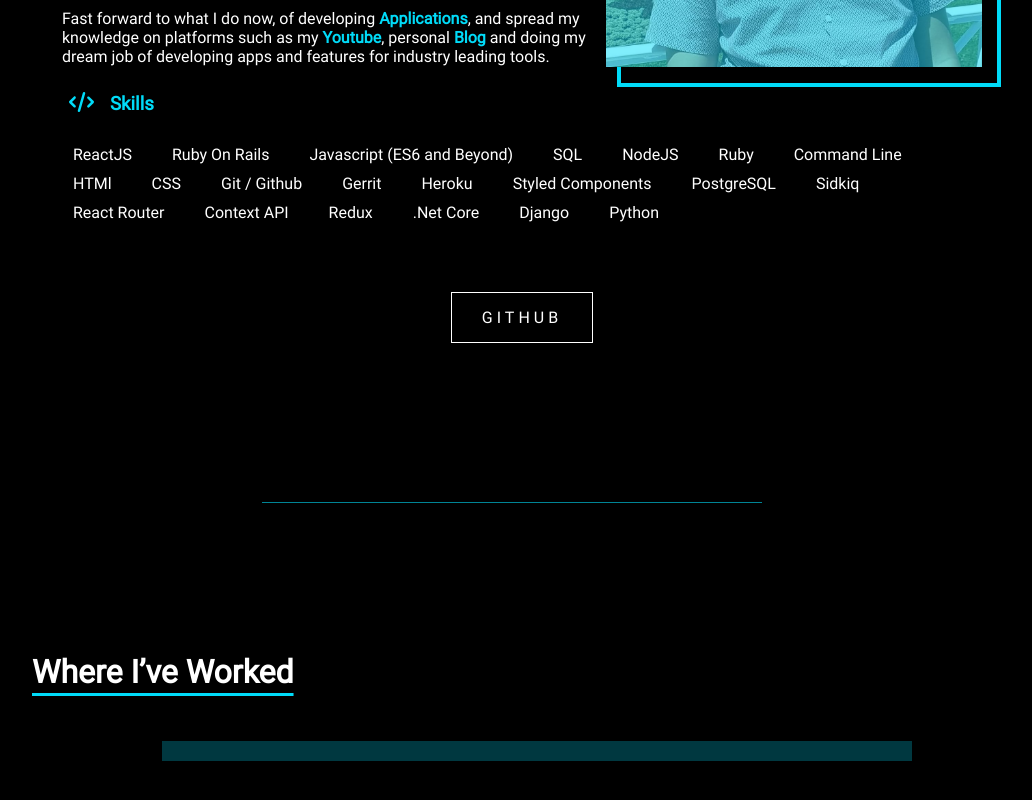
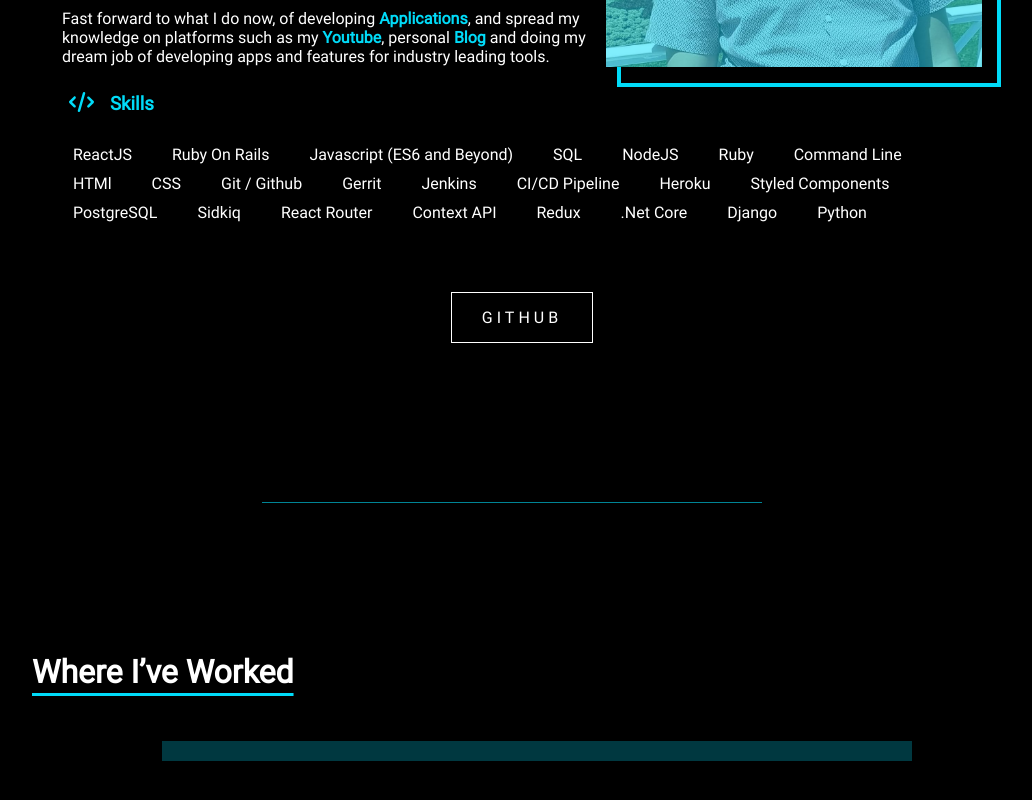
Before and after one commit to henry-doan/hd-site3.0, a React (Create React App) app: page / in a window 1280 px wide. Shown: the part 1161-1961 px from the top of the page, without its empty margins (188-1220 px from the left). Built offline with nearby package versions, Linux system fonts and the light colour scheme.

Commit message:
updated small changes

```diff
--- a/src/components/home/Skills.js
+++ b/src/components/home/Skills.js
@@ -10,6 +10,8 @@ const skills = [
   "CSS",
   "Git / Github",
   "Gerrit",
+  "Jenkins",
+  "CI/CD Pipeline",
   "Heroku",
   "Styled Components",
   "PostgreSQL",
--- a/src/components/styled/aboutStyles.js
+++ b/src/components/styled/aboutStyles.js
@@ -221,5 +221,5 @@ export const BtnContainer = styled.div`
 `
 
 export const EduPic = styled(LazyLoadImage)`
-  width: 300px;
+  width: 40vw;
 `
```
